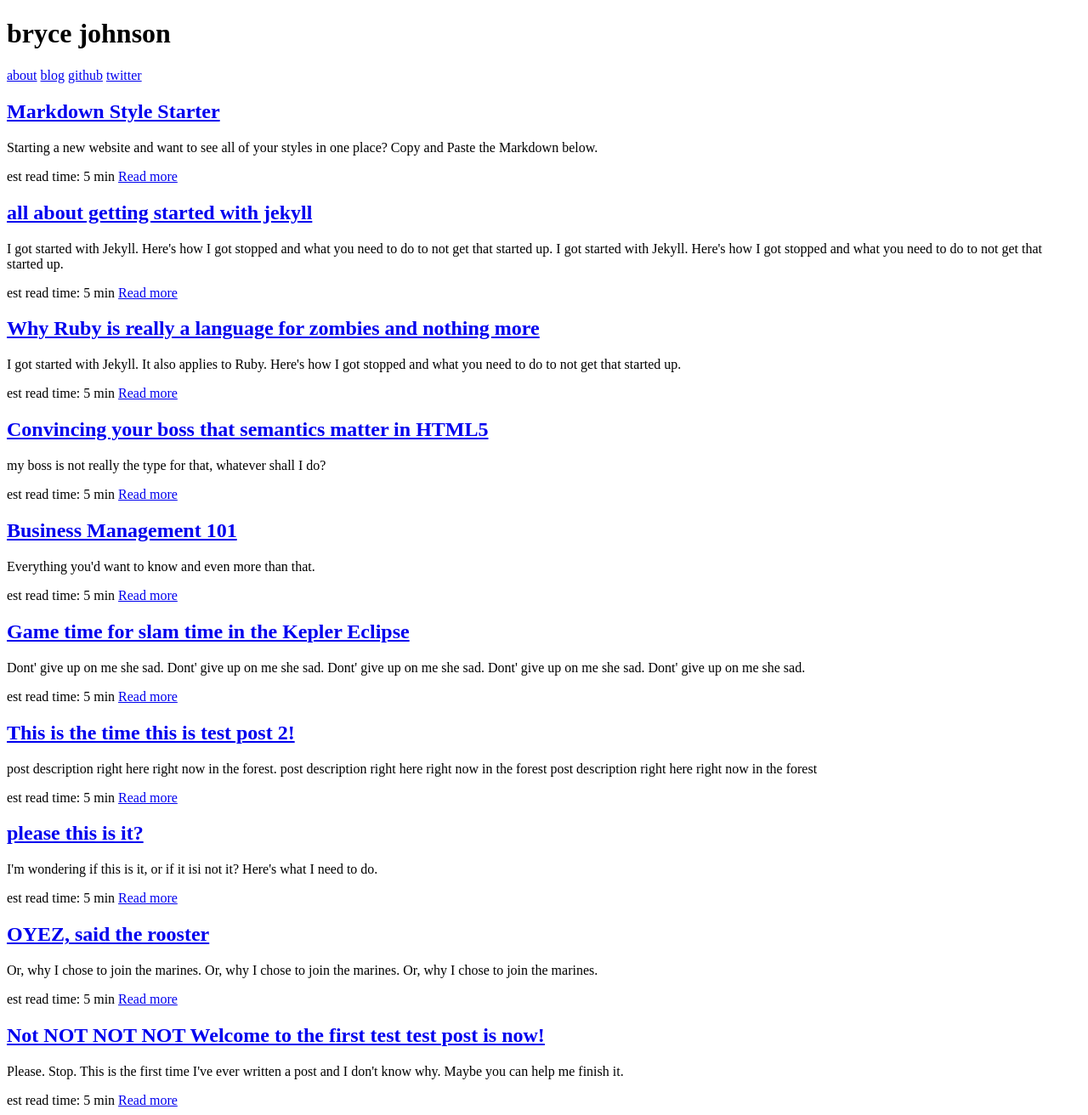
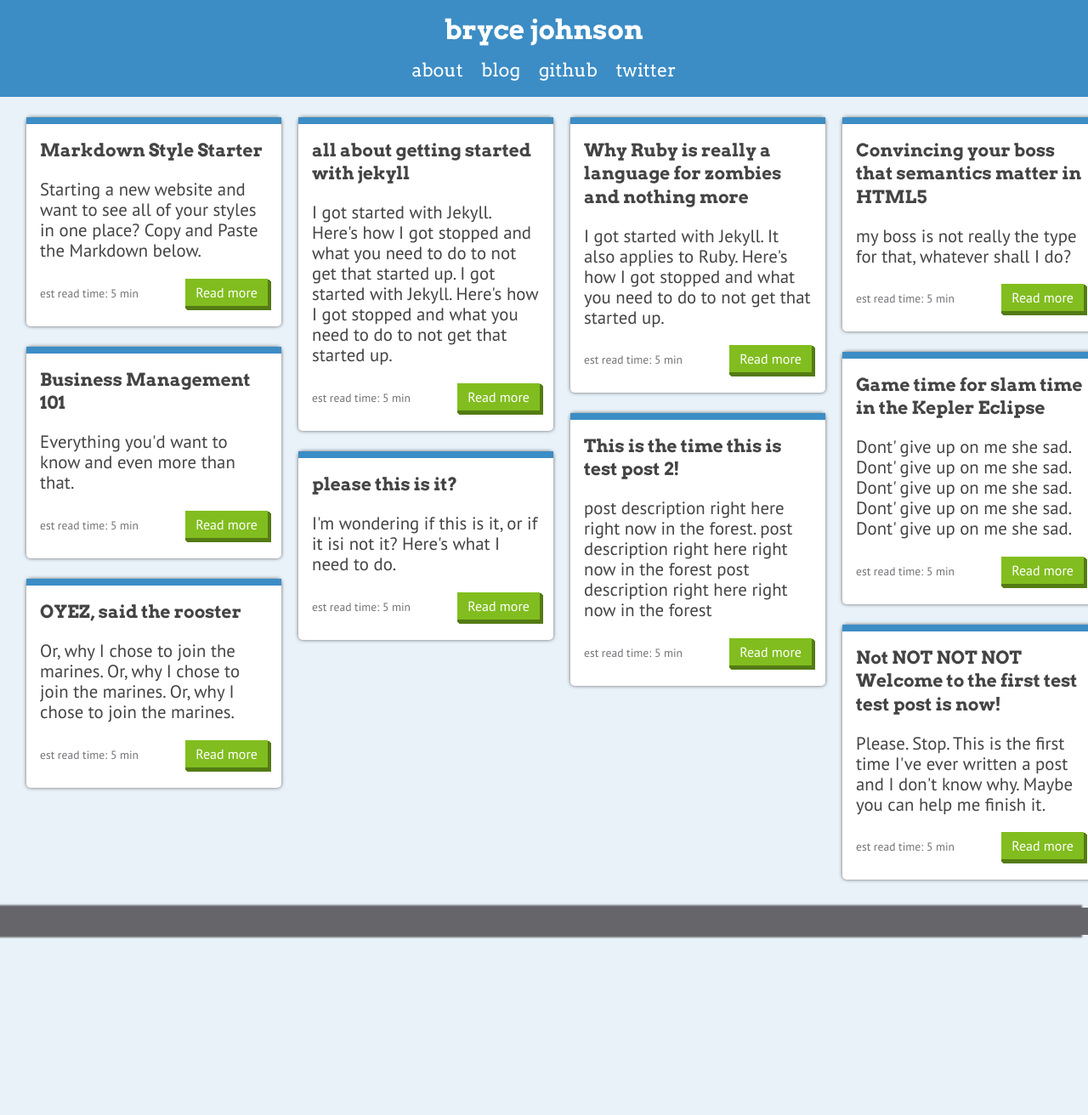
Before and after one commit to brycepj/devbryce-jekyll, a Jekyll site: the page built from index.html, in a window 1280 px wide. Shown: the whole page at 85% size. Built offline with Jekyll 4.4.1, drawn with Linux system fonts in a browser that asks for light colours.

Commit message:
change relative links

```diff
--- a/_includes/footer.html
+++ b/_includes/footer.html
@@ -3,9 +3,9 @@
       </footer>
 
 
-        <script src="/target/js/build/libs.min.js"></script>
+        <script src="/js/build/libs.min.js"></script>
 
-        <script src="/target/js/build/main.js"></script>
+        <script src="/js/build/main.js"></script>
 
         <!-- Google Analytics: change UA-XXXXX-X to be your site's ID. -->
 
--- a/_includes/header.html
+++ b/_includes/header.html
@@ -9,7 +9,7 @@
 
         <!-- Place favicon.ico and apple-touch-icon(s) in the root directory -->
         <link href='http://fonts.googleapis.com/css?family=Arvo:400,700|PT+Sans' rel='stylesheet' type='text/css'>
-        <link rel="stylesheet" href="/target/css/style.css">
+        <link rel="stylesheet" href="/css/style.css">
     </head>
     <body>
 
@@ -20,8 +20,8 @@
         <h1 class="masthead">bryce johnson</h1>
 
         <nav class="main-menu">
-          <a href="/target/about/index.html" class="mm-link">about</a>
-          <a href="/target/" class="mm-link">blog</a>
+          <a href="/about/index.html" class="mm-link">about</a>
+          <a href="/" class="mm-link">blog</a>
           <a href="https://github.com/brycepj" class="mm-link">github</a>
           <a href="https://twitter.com/_brycepj" class="mm-link">twitter</a>
         </nav>
```
